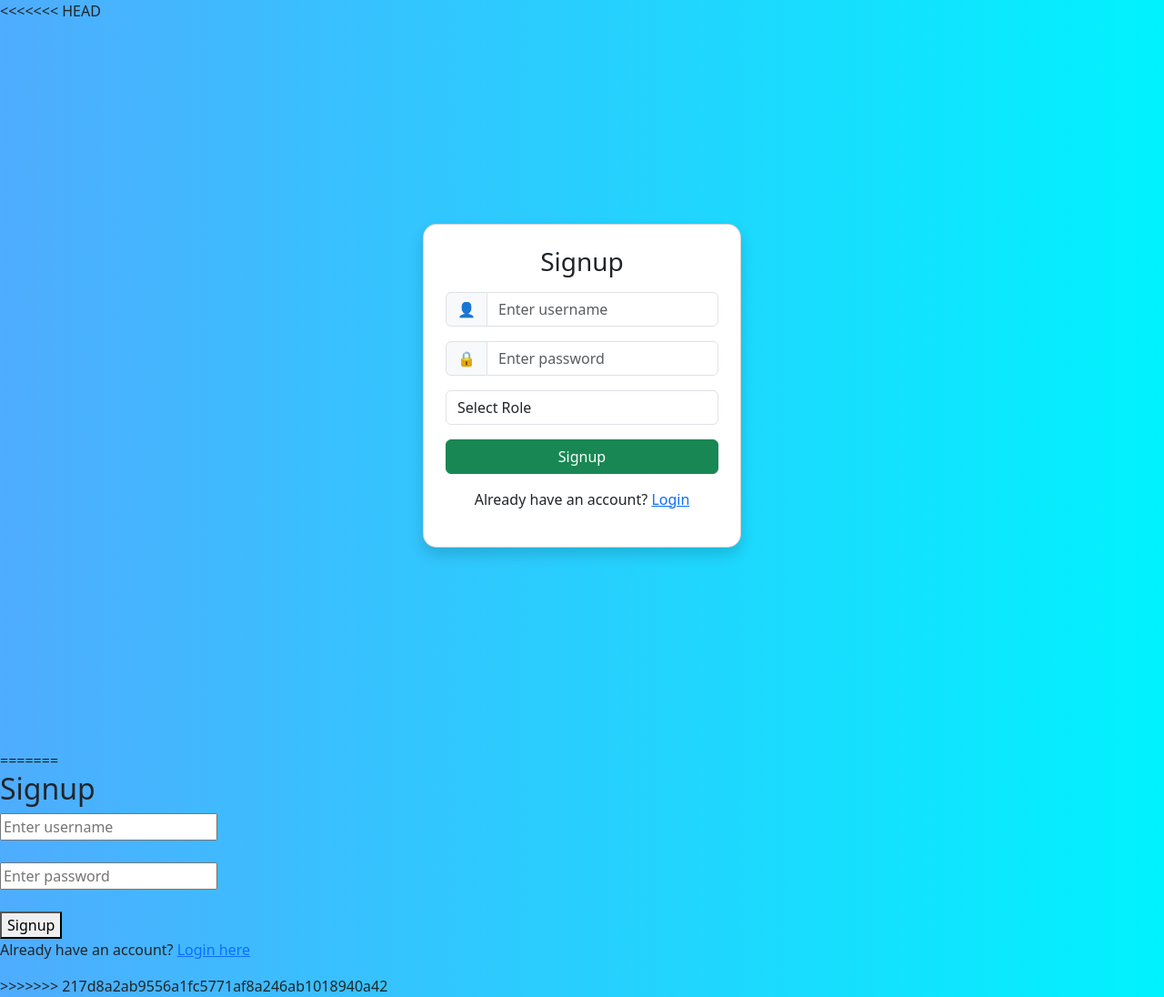
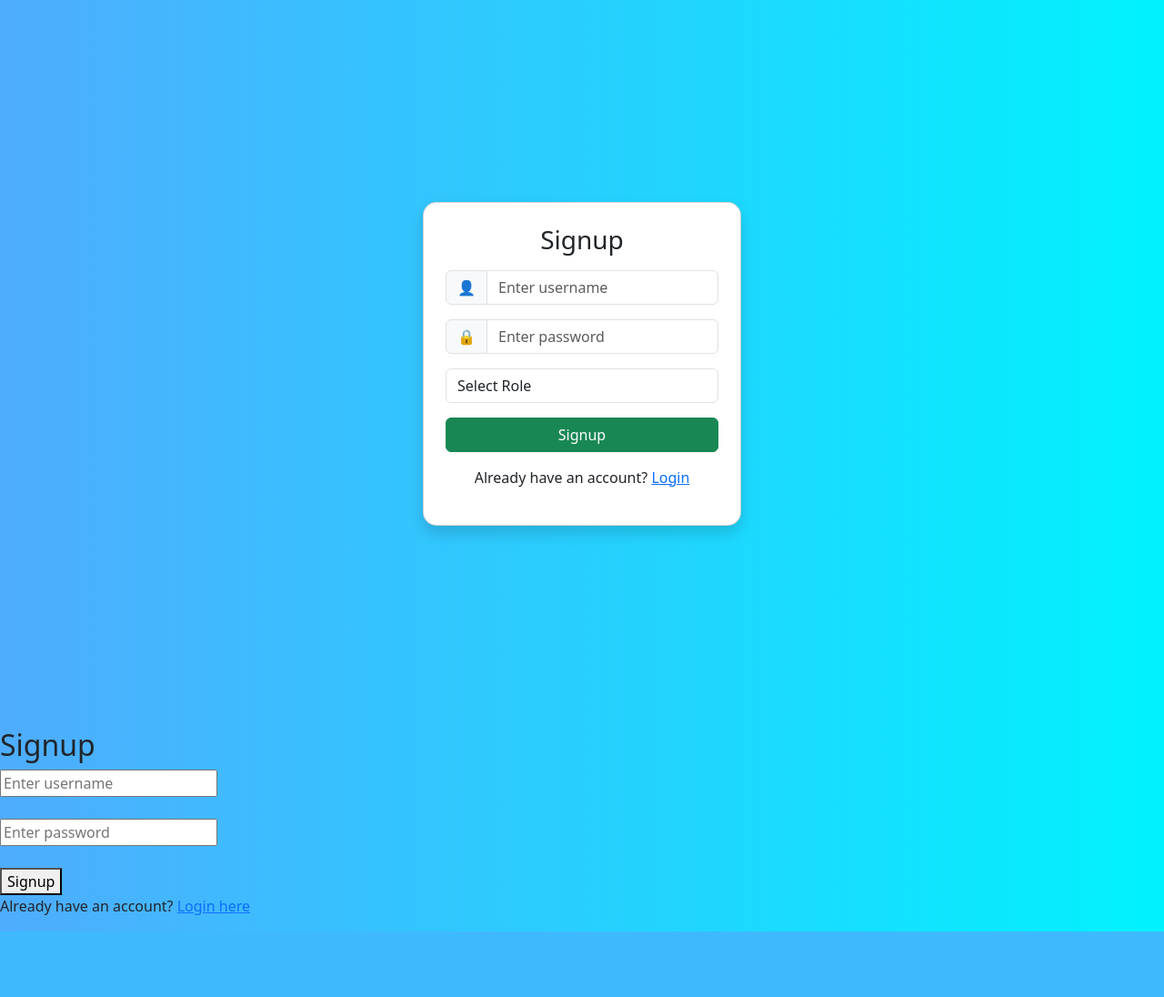
Before and after one commit to DEEYO-09/task-manager-app, a Flask app: page /signup in a window 1280 px wide. Shown: the whole page at 91% size. After the commit the page ends 1024 px from the top, so only its background shows below. Run offline with Flask 3, Linux system fonts and the light colour scheme.

Commit message:
Updated task manager project

```diff
--- a/templates/dashboard.html
+++ b/templates/dashboard.html
@@ -11,7 +11,6 @@
 
 <div class="container mt-5">
 
-    <!-- HEADER -->
     <div class="d-flex justify-content-between align-items-center mb-4">
 
         <h2>Employee Dashboard</h2>
@@ -22,7 +21,7 @@
 
     </div>
 
-    <!-- STATS SECTION -->
+
     <div class="row text-center mb-4">
 
         <!-- TOTAL TASKS -->
--- a/templates/login.html
+++ b/templates/login.html
@@ -4,7 +4,7 @@
     <title>Login</title>
     <link href="https://cdn.jsdelivr.net/npm/bootstrap@5.3.3/dist/css/bootstrap.min.css" rel="stylesheet">
 </head>
-<<<<<<< HEAD
+
 <body style="background: linear-gradient(to right, #4facfe, #00f2fe);">
 
 <div class="container d-flex justify-content-center align-items-center vh-100">
@@ -31,8 +31,6 @@
     </div>
 
 </div>
-
-=======
 <body>
     <h2>Login</h2>
     <form method="POST">
@@ -44,6 +42,5 @@
     Don't have an account?
     <a href="/signup">Sign up here</a>
     </p>
->>>>>>> 217d8a2ab9556a1fc5771af8a246ab1018940a42
 </body>
 </html>
--- a/templates/signup.html
+++ b/templates/signup.html
@@ -4,7 +4,7 @@
     <title>Signup</title>
     <link href="https://cdn.jsdelivr.net/npm/bootstrap@5.3.3/dist/css/bootstrap.min.css" rel="stylesheet">
 </head>
-<<<<<<< HEAD
+
 <body style="background: linear-gradient(to right, #4facfe, #00f2fe);">
 
 <div class="container d-flex justify-content-center align-items-center vh-100">
@@ -49,7 +49,6 @@
     </div>
 
 </div>
-=======
 <body>
     <h2>Signup</h2>
     <form method="POST">
@@ -61,7 +60,6 @@
      Already have an account?
     <a href="/login">Login here</a>
     </p>
->>>>>>> 217d8a2ab9556a1fc5771af8a246ab1018940a42
 
 </body>
 </html>
```
Also changed, not shown: app.py (+0 -24 lines), users.db (added).
